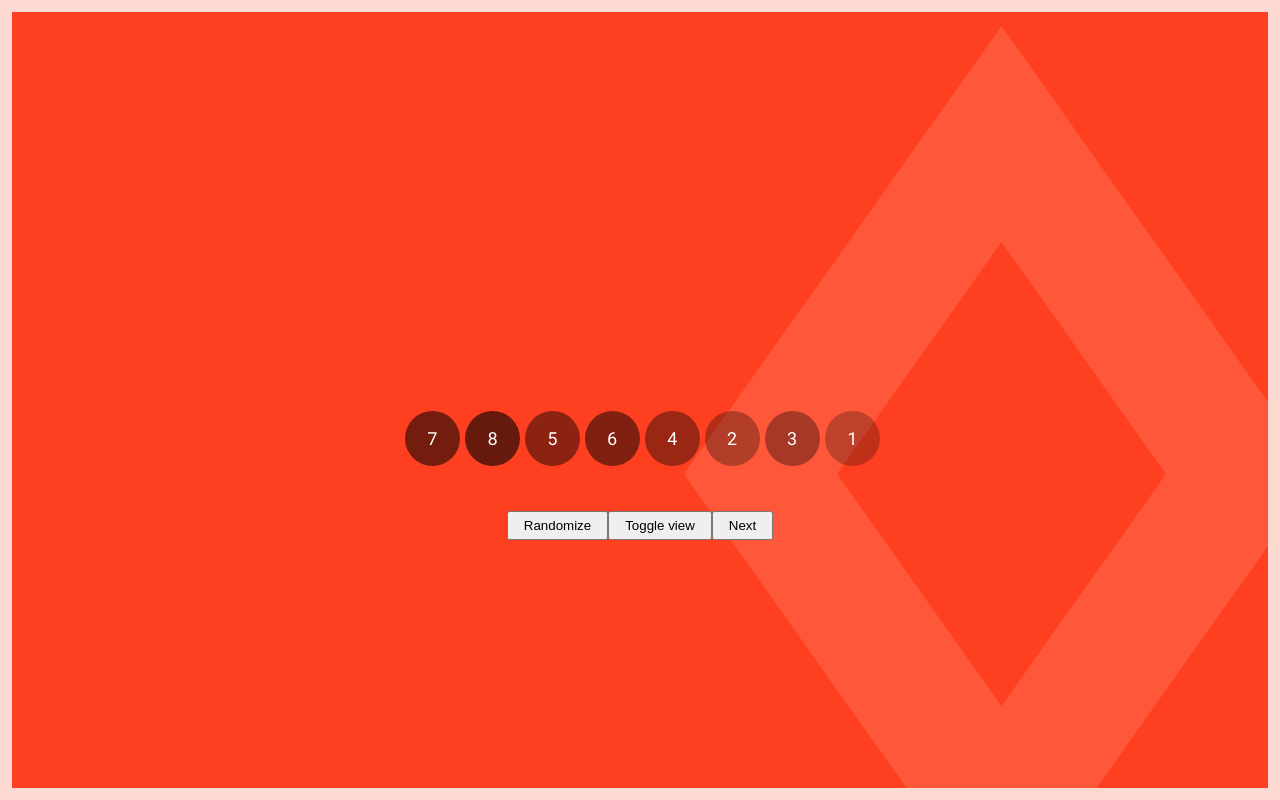
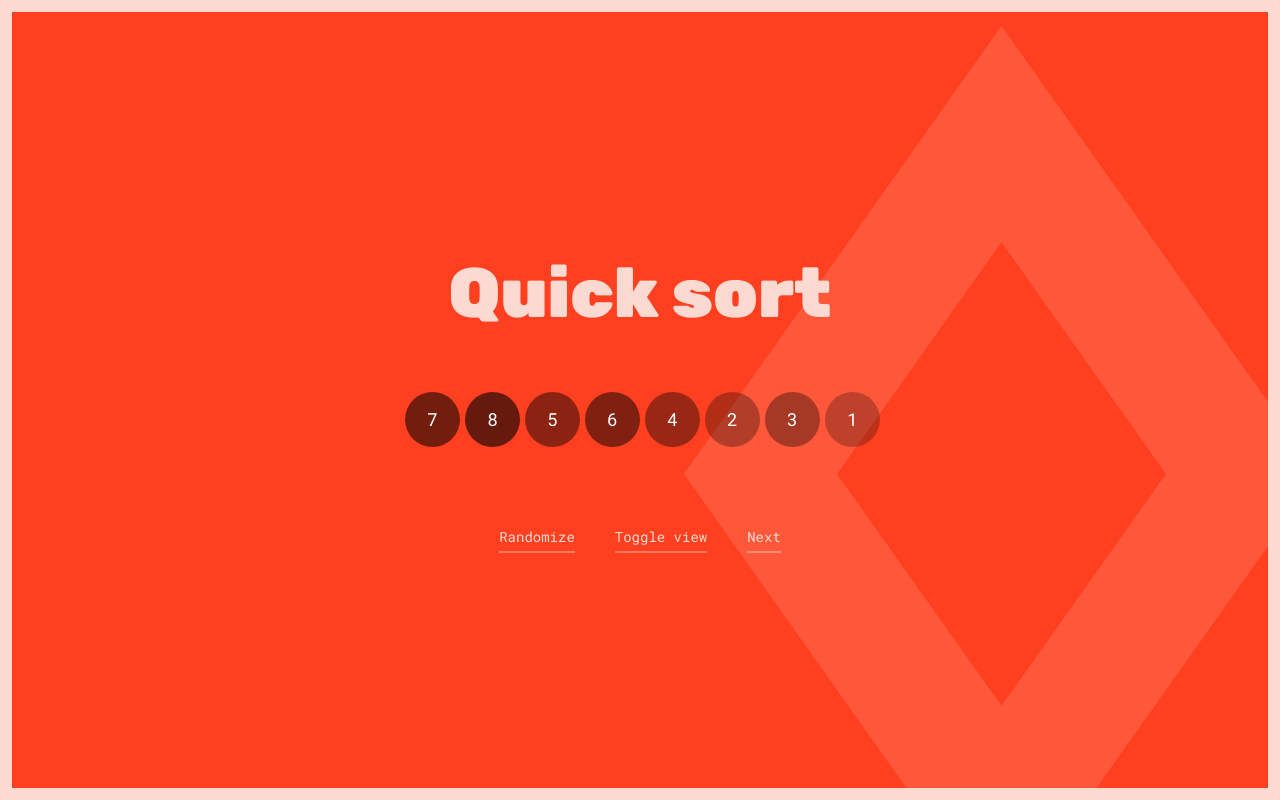
Before and after one commit to chardos/algorithm-viz, a React app: page /quicksort in a window 1280 px wide. Built offline with nearby package versions, Linux system fonts and the light colour scheme.

Commit message:
Styling for quick sort

```diff
--- a/src/components/BubbleSort/BubbleSort.js
+++ b/src/components/BubbleSort/BubbleSort.js
@@ -71,16 +71,16 @@ export default class BubbleSortWrap extends SortWrapper {
                         const moveForwards = this.state.swapped[0] === i;
                         const moveBackwards = this.state.swapped[1] === i;
                         const animationMod = moveBackwards && -65 || moveForwards && 65;
-                        var MyComponent = this.state.displayComponent;
+                        var DisplayComponent = this.state.displayComponent;
                         return(
-                            <MyComponent
+                            <DisplayComponent
                                 classes={classes}
                                 value={number}
                                 key={number}
                                 position={i * 65 + animationMod}
                             >
                                 {number}
-                            </MyComponent>
+                            </DisplayComponent>
                         )
                     })}
                 </div>
--- a/src/components/QuickSort/QuickSort.js
+++ b/src/components/QuickSort/QuickSort.js
@@ -71,6 +71,7 @@ export default class QuickSortWrap extends SortWrapper {
         }
         return (
             <div className="quick-sort">
+                <h1 className="quick-sort__heading">Quick sort</h1>
                 <div className="quick-sort__wrap" style={style}>
                     {this.state.array.map((number, i) => {
                         const classes = classNames(
@@ -101,9 +102,9 @@ export default class QuickSortWrap extends SortWrapper {
                     })}
                 </div>
 
-                <button className="binary-search__sort-button" onClick={this.randomize}>Randomize</button>
-                <button className="binary-search__sort-button" onClick={this.toggleView}>Toggle view</button>
-                <button className="binary-search__sort-button" onClick={this.next}>Next</button>
+                <span className="minilink" onClick={this.randomize}>Randomize</span>
+                <span className="minilink" onClick={this.toggleView}>Toggle view</span>
+                <span className="minilink" onClick={this.next}>Next</span>
             </div>
         );
     }
--- a/src/components/QuickSort/QuickSort.scss
+++ b/src/components/QuickSort/QuickSort.scss
@@ -1,8 +1,8 @@
-.quick-sort{
-    padding-top: 150px;
+.quick-sort__heading{
+    margin-bottom: 60px;
 }
 .quick-sort__wrap{
     margin: 0 auto;
-    height: 50px;
-    margin-bottom: 50px;
+    height: 55px;
+    margin-bottom: 80px;
 }
```
Also changed, not shown: 1 other file (tests, documents, lock files or other folders).
